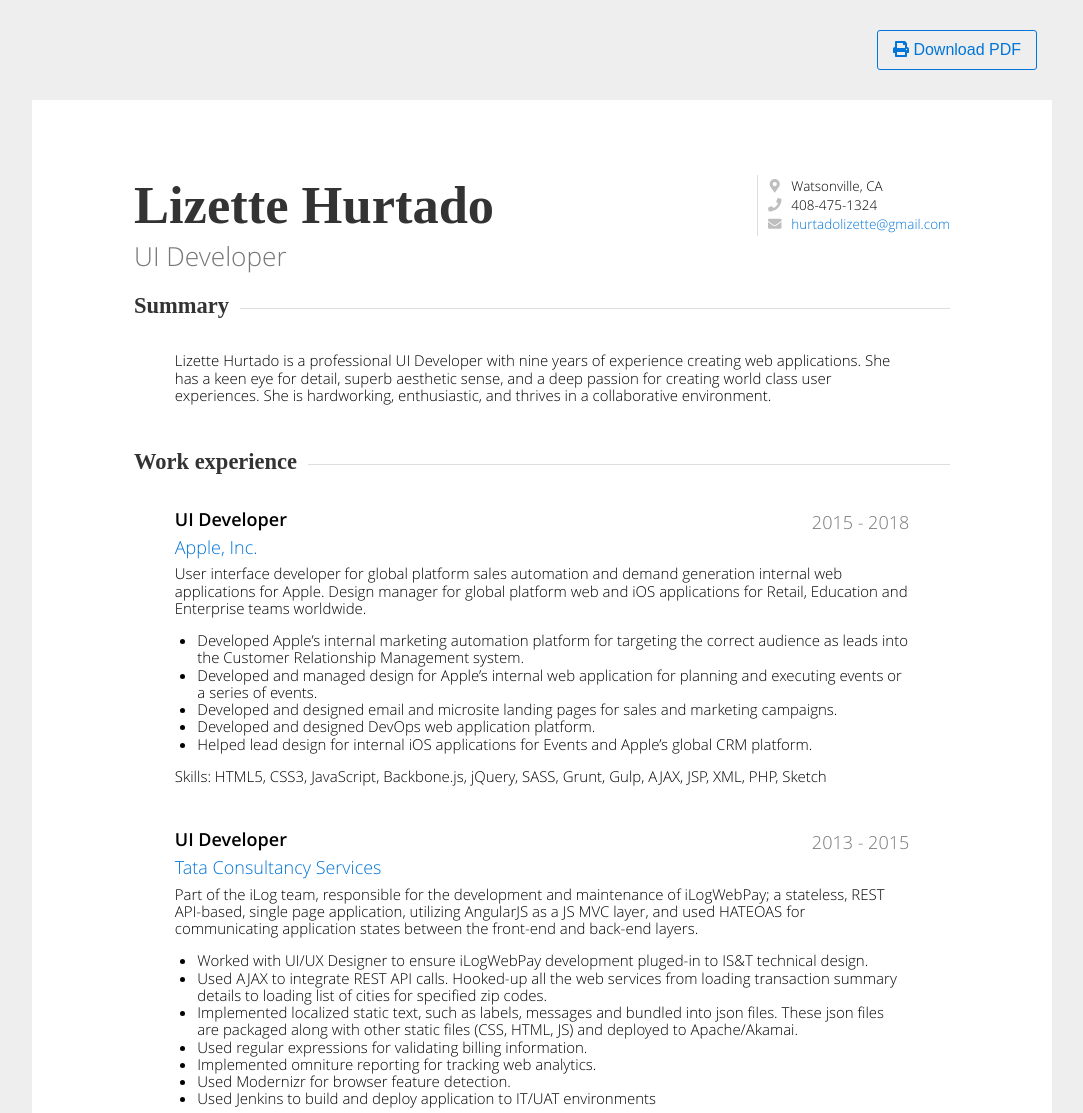
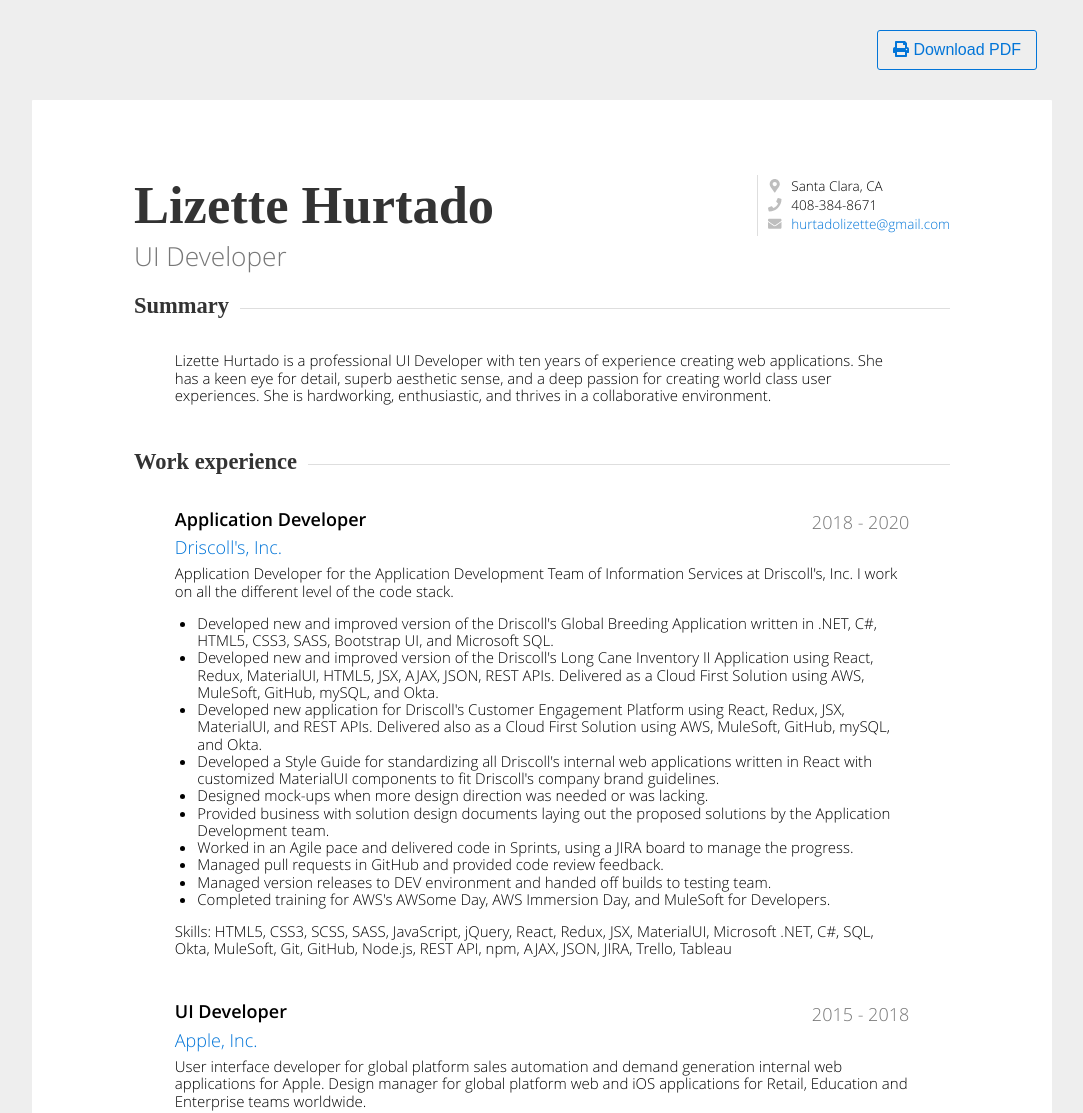
Before and after one commit to lizhurtado/resume, a website: page index.html in a window 1280 px wide. Shown: the top 1113 px of the page, without its empty margins (98-1181 px from the left). Drawn offline with Linux system fonts and the light colour scheme; files whose address does not match are found by name; a web font is replaced by a local one.

Commit message:
Updated resume work experience and contact info

```diff
--- a/index.html
+++ b/index.html
@@ -29,8 +29,8 @@
       <section id="profile" class="profile">
         <article class="vcard">
           <ul class="user-contact">
-            <li><i class="fas fa-map-marker-alt"></i>Watsonville, CA</li>
-            <li><i class="fas fa-phone"></i>408-475-1324</li>
+            <li><i class="fas fa-map-marker-alt"></i>Santa Clara, CA</li>
+            <li><i class="fas fa-phone"></i>408-384-8671</li>
             <li><i class="fas fa-envelope"></i><a href="mailto:hurtadolizette@gmail.com">hurtadolizette@gmail.com</a></li>
           </ul>
           <div class="fn user-title">
@@ -43,7 +43,7 @@
           <h3 class="header-text">Summary</h3>
         </header>
         <article>
-          <p>Lizette Hurtado is a professional UI Developer with nine years of experience creating web applications. She has a keen eye for detail, superb aesthetic sense, and a deep passion for creating world class user experiences. She is hardworking,
+          <p>Lizette Hurtado is a professional UI Developer with ten years of experience creating web applications. She has a keen eye for detail, superb aesthetic sense, and a deep passion for creating world class user experiences. She is hardworking,
             enthusiastic, and thrives in a collaborative environment.</p>
         </article>
       </section>
@@ -51,6 +51,28 @@
         <header>
           <h3 class="header-text">Work experience</h3>
         </header>
+        <article>
+          <div class="article-headings">
+            <h6 class="date-range">2018 - 2020</h6>
+          </div>
+          <div class="article-body">
+            <h4>Application Developer</h4><a target="_blank" rel="nofollow" href="https://www.driscolls.com"><h5>Driscoll's, Inc.</h5></a>
+            <p>Application Developer for the Application Development Team of Information Services at Driscoll's, Inc. I work on all the different level of the code stack.</p>
+            <ul>
+              <li>Developed new and improved version of the Driscoll's Global Breeding Application written in .NET, C#, HTML5, CSS3, SASS, Bootstrap UI, and Microsoft SQL.</li>
+              <li>Developed new and improved version of the Driscoll's Long Cane Inventory II Application using React, Redux, MaterialUI, HTML5, JSX, AJAX, JSON, REST APIs. Delivered as a Cloud First Solution using AWS, MuleSoft, GitHub, mySQL, and Okta.</li>
+              <li>Developed new application for Driscoll's Customer Engagement Platform using React, Redux, JSX, MaterialUI, and REST APIs. Delivered also as a Cloud First Solution using AWS, MuleSoft, GitHub, mySQL, and Okta.</li>
+              <li>Developed a Style Guide for standardizing all Driscoll's internal web applications written in React with customized MaterialUI components to fit Driscoll's company brand guidelines.</li>
+              <li>Designed mock-ups when more design direction was needed or was lacking.</li>
+              <li>Provided business with solution design documents laying out the proposed solutions by the Application Development team.</li>
+              <li>Worked in an Agile pace and delivered code in Sprints, using a JIRA board to manage the progress.</li>
+              <li>Managed pull requests in GitHub and provided code review feedback.</li>
+              <li>Managed version releases to DEV environment and handed off builds to testing team.</li>
+              <li>Completed training for AWS's AWSome Day, AWS Immersion Day, and MuleSoft for Developers.</li>
+            </ul>
+            <p>Skills: HTML5, CSS3, SCSS, SASS, JavaScript, jQuery, React, Redux, JSX, MaterialUI, Microsoft .NET, C#, SQL, Okta, MuleSoft, Git, GitHub, Node.js, REST API, npm, AJAX, JSON, JIRA, Trello, Tableau</p>
+          </div>
+        </article>
         <article>
           <div class="article-headings">
             <h6 class="date-range">2015 - 2018</h6>
```
Also changed, not shown: README.md, 2 other files.
